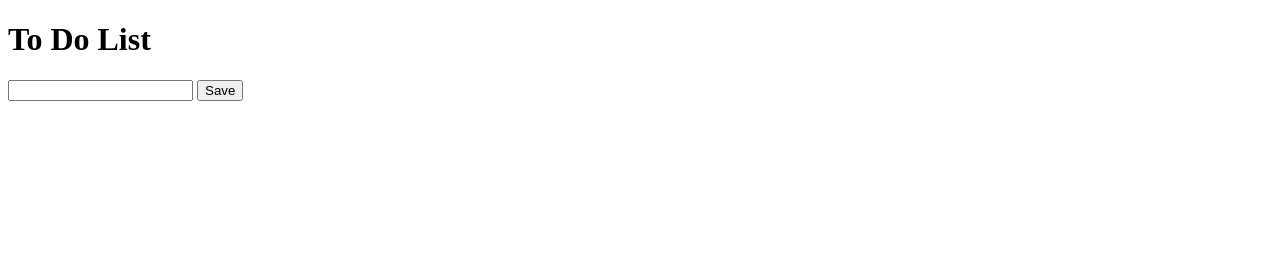
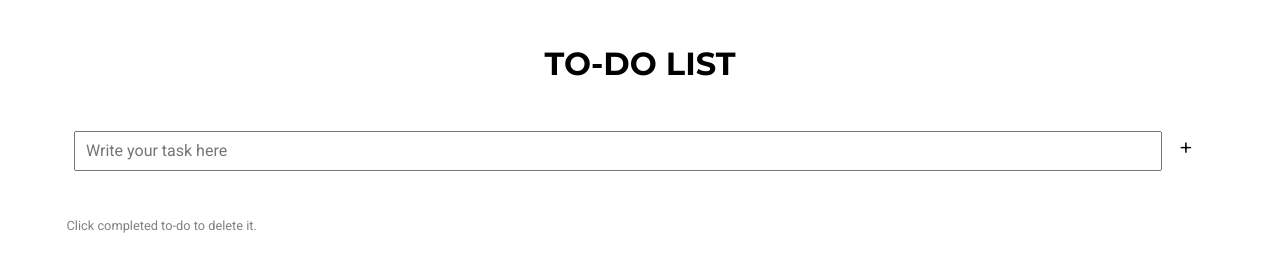
Before and after one commit to fannyestrom/todo-list, a plain HTML site: page frontend/index.html in a window 1280 px wide. Drawn offline with Linux system fonts and the light colour scheme; no server answers.

Commit message:
style: add layout & styling to client

```diff
--- a/backend/app.js
+++ b/backend/app.js
@@ -23,7 +23,7 @@ app.get('/todo', (req, res) => {
     connection.connect((err) => {
         if (err) console.log('err', err);
 
-        let query = 'SELECT * FROM todo';
+        let query = 'SELECT * FROM todo WHERE done=0';
 
         connection.query(query, (err, data) => {
             if (err) console.log('err', err);
@@ -49,7 +49,7 @@ app.post('/todo', (req, res) => {
             if (err) console.log('err', err);
 
             console.log('todos', data);
-            res.json({message: 'Todo sparad!'});
+            res.json({message: 'Todo added!'});
         })
     })
 })
@@ -60,7 +60,8 @@ app.delete('/todo/:todoId', (req, res) => {
     connection.connect((err) => {
         if (err) console.log('err', err);
 
-        let query = 'DELETE FROM todo WHERE id = ?';
+        let query = 'UPDATE todo SET done=1 WHERE id = ?';
+        // let query = 'DELETE FROM todo WHERE id = ?';
         let values = [todoId];
 
         connection.query(query, values, (err, data) => {
--- a/frontend/deleteTodo.js
+++ b/frontend/deleteTodo.js
@@ -3,12 +3,12 @@ import printTodos from "./printTodos.js";
 export default function deleteTodo(todoId) {
     console.log('delete todo', todoId);
 
-    fetch('http://localhost:3000/todo' + todoId, {
+    fetch('http://localhost:3000/todo/' + todoId, {
         method: "DELETE"
     })
     .then(res => res.json())
     .then(data => {
-        console.log('raderad', data);
+        console.log('deleted', data);
         printTodos();
     })
 }
--- a/frontend/index.html
+++ b/frontend/index.html
@@ -3,17 +3,24 @@
 <head>
     <meta charset="UTF-8">
     <meta name="viewport" content="width=device-width, initial-scale=1.0">
-    <title>To Do List</title>
+    <title>To-Do List</title>
+
+    <link rel="stylesheet" href="scss/style.css" type="text/css">
+    <link rel="preconnect" href="https://fonts.googleapis.com">
+    <link rel="preconnect" href="https://fonts.gstatic.com" crossorigin>
+    <link href="https://fonts.googleapis.com/css2?family=Montserrat:ital,wght@0,100..900;1,100..900&family=Roboto:ital,wght@0,100;0,300;0,400;0,500;0,700;0,900;1,100;1,300;1,400;1,500;1,700;1,900&display=swap" rel="stylesheet">
     <script src="script.js" type="module"></script>
 </head>
 <body>
-    <h1>To Do List</h1>
+    <h1>To-Do List</h1>
 
-    <div>
-        <input type="text" id="newTodo">
-        <button id="saveNewTodoBtn">Save</button>
+    <div class="add-todo-container">
+        <input type="text" id="newTodo" placeholder="Write your task here">
+        <button id="saveNewTodoBtn">+</button>
     </div>
 
-    <ul id="todoList"></ul>
+    <p>Click completed to-do to delete it.</p>
+
+    <ul class="todo-list" id="todoList"></ul>
 </body>
 </html>
--- a/frontend/printTodos.js
+++ b/frontend/printTodos.js
@@ -14,7 +14,9 @@ export default function printTodos() {
             let li = document.createElement('li')
             li.innerText = todo.todo;
 
-            li.addEventListener
+            li.addEventListener('click', () => {
+                deleteTodo(todo.id)
+            })
 
             todoList.appendChild(li);
         })
--- /dev/null
+++ b/frontend/scss/layout_devices/_mobile.scss
@@ -0,0 +1,56 @@
+body {
+    display: flex;
+    flex-direction: column;
+    align-items: center;
+    font-family: "Roboto", sans-serif;
+    font-weight: 400;
+    font-style: normal;
+}
+
+h1 {
+    font-family: "Montserrat", sans-serif;
+    margin: 40px 0 40px 0;
+    text-transform: uppercase;
+}
+
+.add-todo-container {
+
+
+    button {
+        height: 40px;
+        width: 40px;
+        margin-bottom: 30px;
+        background: none;
+        border: none;
+        font-family: "Montserrat", sans-serif;
+        font-size: 1.5rem;
+    }
+
+    input {
+        height: 40px;
+        width: 85vw;
+        margin-bottom: 30px;
+        padding: 0 10px;
+    }
+}
+
+p {
+    width: 90vw;
+    color: grey;
+    font-size: 0.8rem;
+    margin: 15px 0 10px 5px;
+}
+
+.todo-list {
+    display: flex;
+    flex-direction: column;
+    width: 90vw;
+
+    li {
+        padding: 8px 10px;
+        list-style: none;
+        border-width: 0 0 0.3px 0;
+        border-color: black;
+        border-style: solid;
+    }
+}
--- /dev/null
+++ b/frontend/scss/style.scss
@@ -0,0 +1,19 @@
+@import './vendor/reset';
+
+* {
+    box-sizing: border-box;
+    margin: 0;
+    padding: 0;
+  }
+
+  @import './layout_devices/mobile';
+
+
+  @media screen and (min-width: 768px) {
+    @import './layout_devices/tablet';
+  }
+
+
+  @media(min-width: 1024px) {
+    @import './layout_devices/desktop';
+  }
--- /dev/null
+++ b/frontend/scss/vendor/_reset.scss
@@ -0,0 +1,47 @@
+/*
+  1. Use a more-intuitive box-sizing model.
+*/
+*, *::before, *::after {
+  box-sizing: border-box;
+}
+/*
+  2. Remove default margin
+*/
+* {
+  margin: 0;
+  scroll-behavior: smooth;
+}
+/*
+  Typographic tweaks!
+  3. Add accessible line-height
+  4. Improve text rendering
+*/
+body {
+  line-height: 1.5;
+  -webkit-font-smoothing: antialiased;
+}
+/*
+  5. Improve media defaults
+*/
+img, picture, video, canvas, svg {
+  display: block;
+  max-width: 100%;
+}
+/*
+  6. Remove built-in form typography styles
+*/
+input, button, textarea, select {
+  font: inherit;
+}
+/*
+  7. Avoid text overflows
+*/
+p, h1, h2, h3, h4, h5, h6 {
+  overflow-wrap: break-word;
+}
+/*
+  8. Create a root stacking context
+*/
+#root, #__next {
+  isolation: isolate;
+}
```
Also changed, not shown: frontend/scss/layout_devices/_desktop.scss (added), frontend/scss/layout_devices/_tablet.scss (added), frontend/scss/style.css (added), 1 other file.
